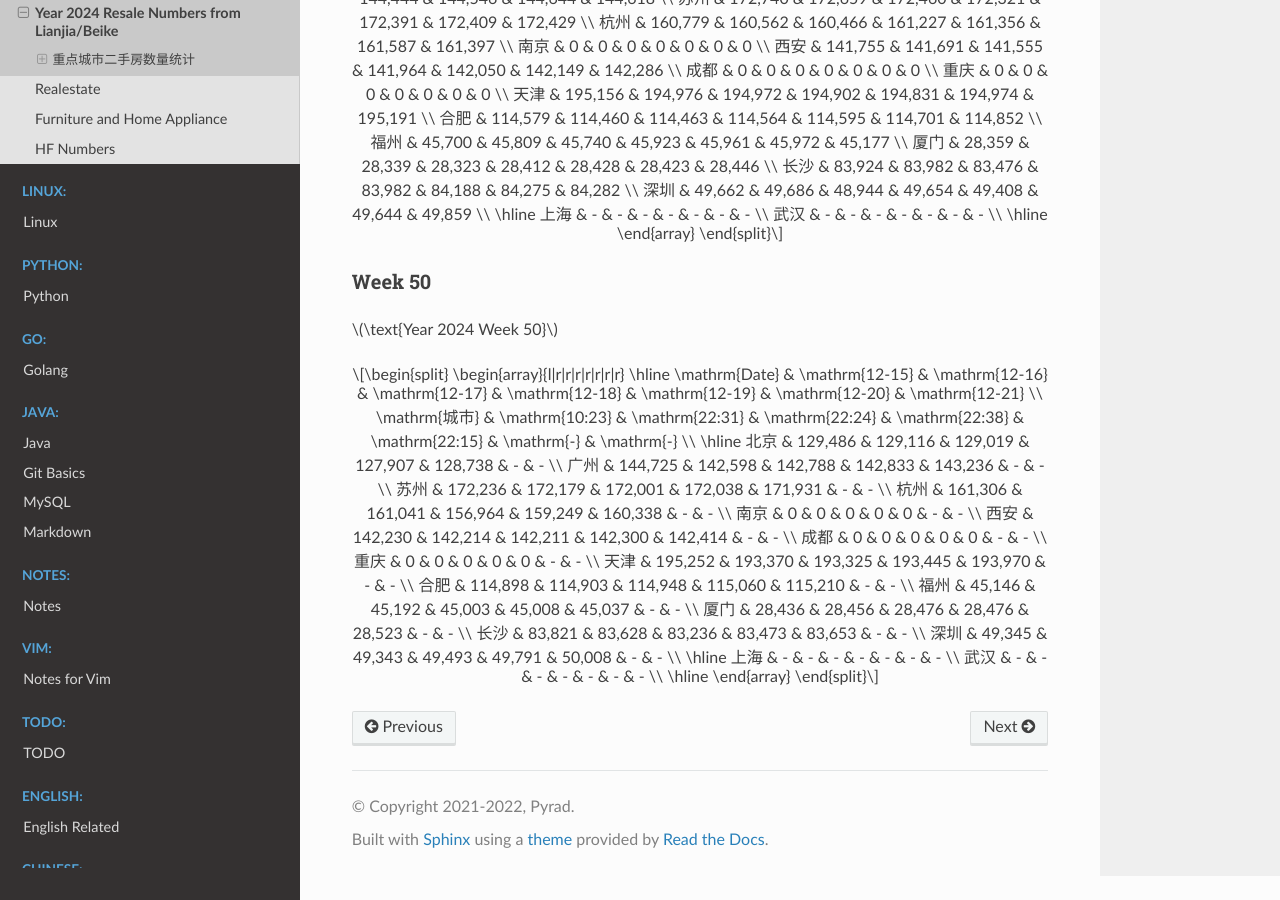
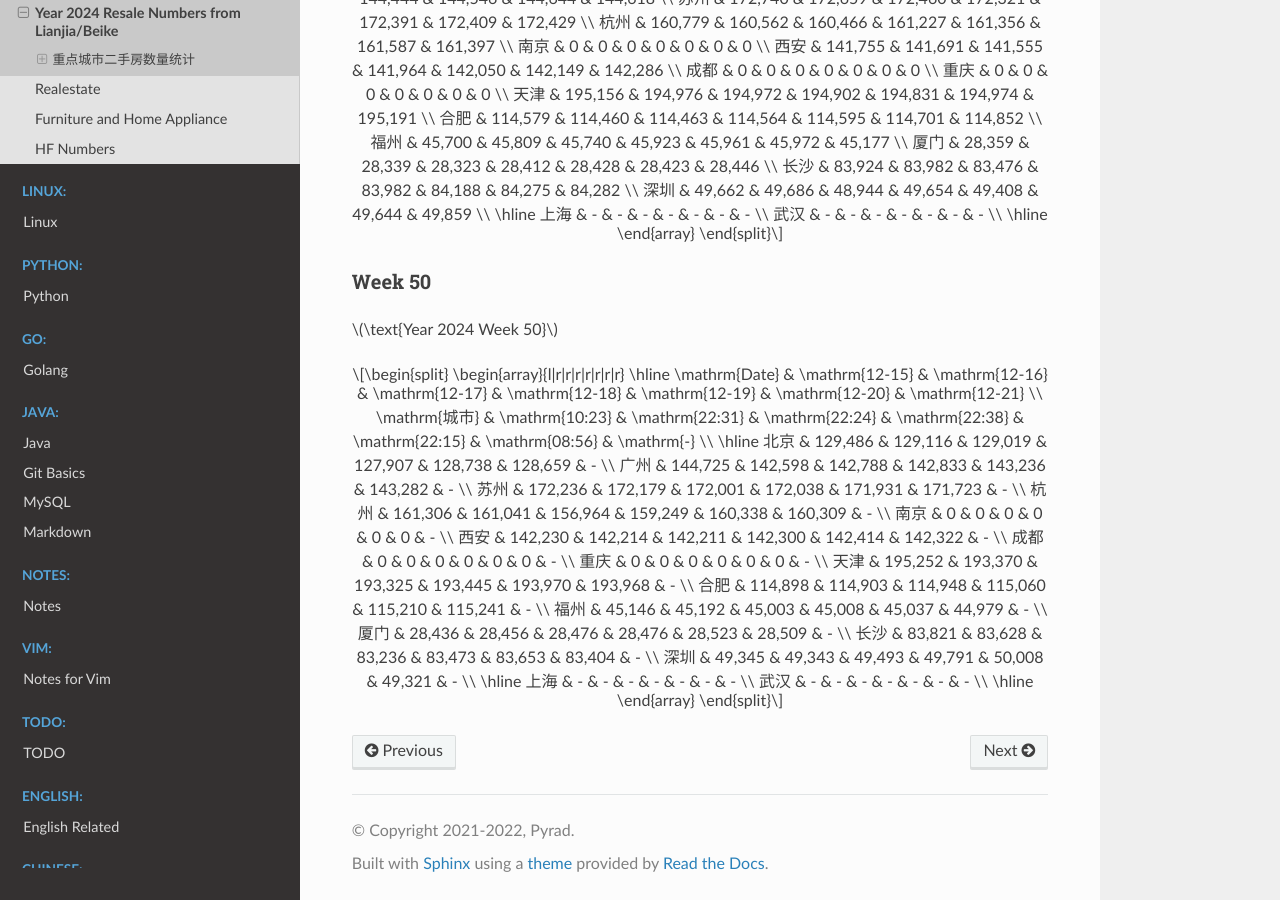
Before and after one commit to Pyrad/pyradnotes, a Sphinx documentation site: the page built from source/RealEstate/resalenumbers2024.md, in a window 1280 px wide and 900 px high, scrolled down 24174 px. Built offline with Sphinx 7.4.7 and the Read the Docs theme 3.1.0, drawn with Linux system fonts in a browser that asks for light colours; pages that are not in the unit, such as notebooks, are missing from menus; a script that is not in the unit is left out.

Commit message:
Realestate Update resale numbers 2024-12-20 08:56

```diff
--- a/source/RealEstate/resalenumbers2024.md
+++ b/source/RealEstate/resalenumbers2024.md
@@ -1611,25 +1611,25 @@ $$
 \begin{array}{l|r|r|r|r|r|r|r}
 \hline
 \mathrm{Date} & \mathrm{12-15} & \mathrm{12-16} & \mathrm{12-17} & \mathrm{12-18} & \mathrm{12-19} & \mathrm{12-20} & \mathrm{12-21} \\
-\mathrm{城市} & \mathrm{10:23} & \mathrm{22:31} & \mathrm{22:24} & \mathrm{22:38} & \mathrm{22:15} & \mathrm{-} & \mathrm{-} \\
-\hline
-北京 & 129,486 & 129,116 & 129,019 & 127,907 & 128,738 & - & - \\
-广州 & 144,725 & 142,598 & 142,788 & 142,833 & 143,236 & - & - \\
-苏州 & 172,236 & 172,179 & 172,001 & 172,038 & 171,931 & - & - \\
-杭州 & 161,306 & 161,041 & 156,964 & 159,249 & 160,338 & - & - \\
-南京 & 0 & 0 & 0 & 0 & 0 & - & - \\
-西安 & 142,230 & 142,214 & 142,211 & 142,300 & 142,414 & - & - \\
-成都 & 0 & 0 & 0 & 0 & 0 & - & - \\
-重庆 & 0 & 0 & 0 & 0 & 0 & - & - \\
-天津 & 195,252 & 193,370 & 193,325 & 193,445 & 193,970 & - & - \\
-合肥 & 114,898 & 114,903 & 114,948 & 115,060 & 115,210 & - & - \\
-福州 & 45,146 & 45,192 & 45,003 & 45,008 & 45,037 & - & - \\
-厦门 & 28,436 & 28,456 & 28,476 & 28,476 & 28,523 & - & - \\
-长沙 & 83,821 & 83,628 & 83,236 & 83,473 & 83,653 & - & - \\
-深圳 & 49,345 & 49,343 & 49,493 & 49,791 & 50,008 & - & - \\
-\hline
-上海 & - & - & - & - & - & - & - \\
-武汉 & - & - & - & - & - & - & - \\
-\hline
-\end{array}
-$$
+\mathrm{城市} & \mathrm{10:23} & \mathrm{22:31} & \mathrm{22:24} & \mathrm{22:38} & \mathrm{22:15} & \mathrm{08:56} & \mathrm{-} \\
+\hline
+北京 & 129,486 & 129,116 & 129,019 & 127,907 & 128,738 & 128,659 & - \\
+广州 & 144,725 & 142,598 & 142,788 & 142,833 & 143,236 & 143,282 & - \\
+苏州 & 172,236 & 172,179 & 172,001 & 172,038 & 171,931 & 171,723 & - \\
+杭州 & 161,306 & 161,041 & 156,964 & 159,249 & 160,338 & 160,309 & - \\
+南京 & 0 & 0 & 0 & 0 & 0 & 0 & - \\
+西安 & 142,230 & 142,214 & 142,211 & 142,300 & 142,414 & 142,322 & - \\
+成都 & 0 & 0 & 0 & 0 & 0 & 0 & - \\
+重庆 & 0 & 0 & 0 & 0 & 0 & 0 & - \\
+天津 & 195,252 & 193,370 & 193,325 & 193,445 & 193,970 & 193,968 & - \\
+合肥 & 114,898 & 114,903 & 114,948 & 115,060 & 115,210 & 115,241 & - \\
+福州 & 45,146 & 45,192 & 45,003 & 45,008 & 45,037 & 44,979 & - \\
+厦门 & 28,436 & 28,456 & 28,476 & 28,476 & 28,523 & 28,509 & - \\
+长沙 & 83,821 & 83,628 & 83,236 & 83,473 & 83,653 & 83,404 & - \\
+深圳 & 49,345 & 49,343 & 49,493 & 49,791 & 50,008 & 49,321 & - \\
+\hline
+上海 & - & - & - & - & - & - & - \\
+武汉 & - & - & - & - & - & - & - \\
+\hline
+\end{array}
+$$
```
Also changed, not shown: 1 other file.
